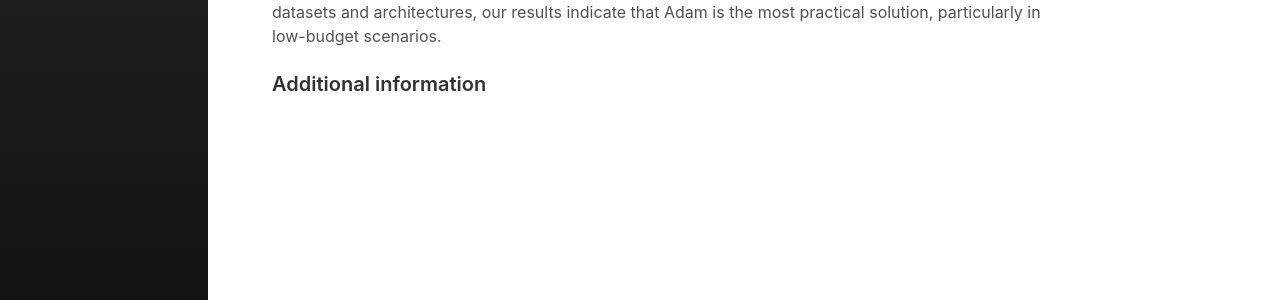
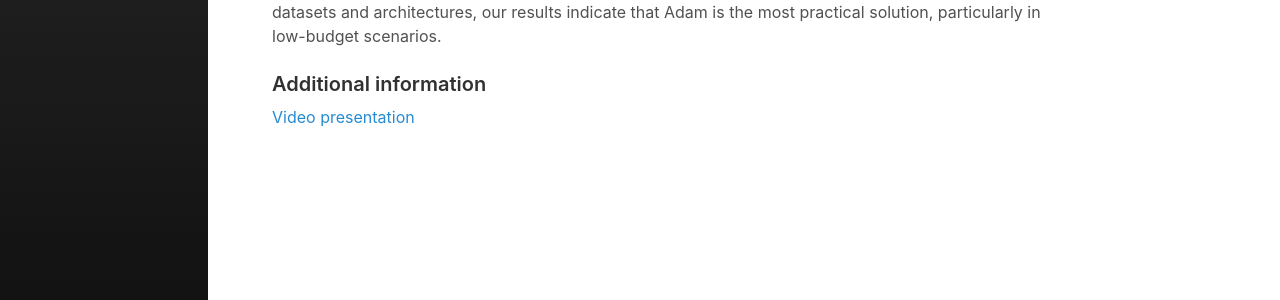
Before and after one commit to exeter-ecml/exeter-ecml.github.io, a Jekyll site: the page built from _papers/0042-optimizer-benchmarking-hyperparameter-accountability.md, in a window 1280 px wide. Shown: the part 497-797 px from the top of the page. Built offline with Jekyll 4.4.1, drawn with Linux system fonts in a browser that asks for light colours.

Commit message:
added presentation video to a paper

```diff
--- a/_papers/0042-optimizer-benchmarking-hyperparameter-accountability.md
+++ b/_papers/0042-optimizer-benchmarking-hyperparameter-accountability.md
@@ -31,3 +31,4 @@ who_suggested: George De Ath
 
 status: suggested
 ---
+[Video presentation](https://www.idiap.ch/~prabhuteja/tunability.html)
```
